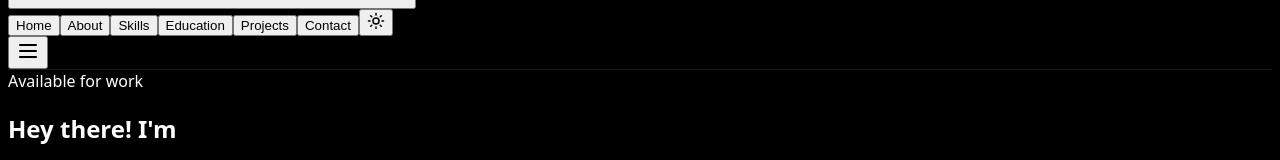
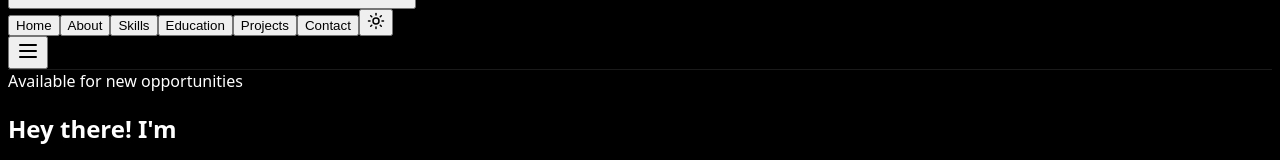
Before and after one commit to ranielencarnacion/ranielencarnacion.github.io, a React (Vite) app in the folder client/: page / in a window 1280 px wide. Shown: the part 277-437 px from the top of the page. Built offline with nearby package versions, Linux system fonts and the light colour scheme; a web font is replaced by a local one.

Commit message:
\Update availability badge text and ensure latest build for deployment"

```diff
--- a/client/src/components/hero-section.tsx
+++ b/client/src/components/hero-section.tsx
@@ -35,7 +35,7 @@ export default function HeroSection() {
           }`}
         >
           <span className="inline-block w-2 h-2 bg-green-400 rounded-full mr-2 sm:mr-3 animate-pulse shadow-lg" style={{ boxShadow: '0 0 8px rgba(34, 197, 94, 0.8)' }}></span>
-          <span className="tracking-wide">Available for work</span>
+          <span className="tracking-wide">Available for new opportunities</span>
         </motion.div>
 
         {/* Main content */}
```
